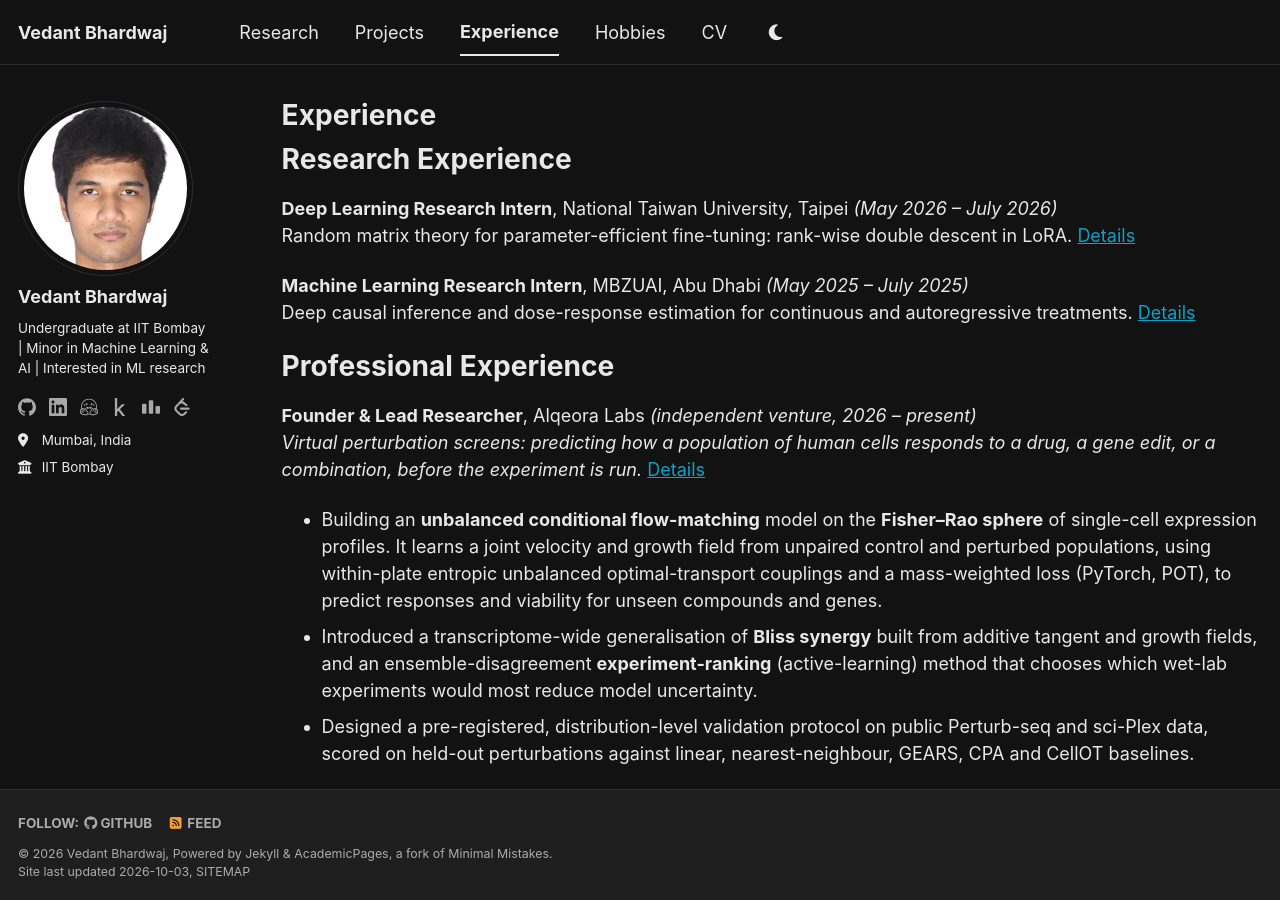
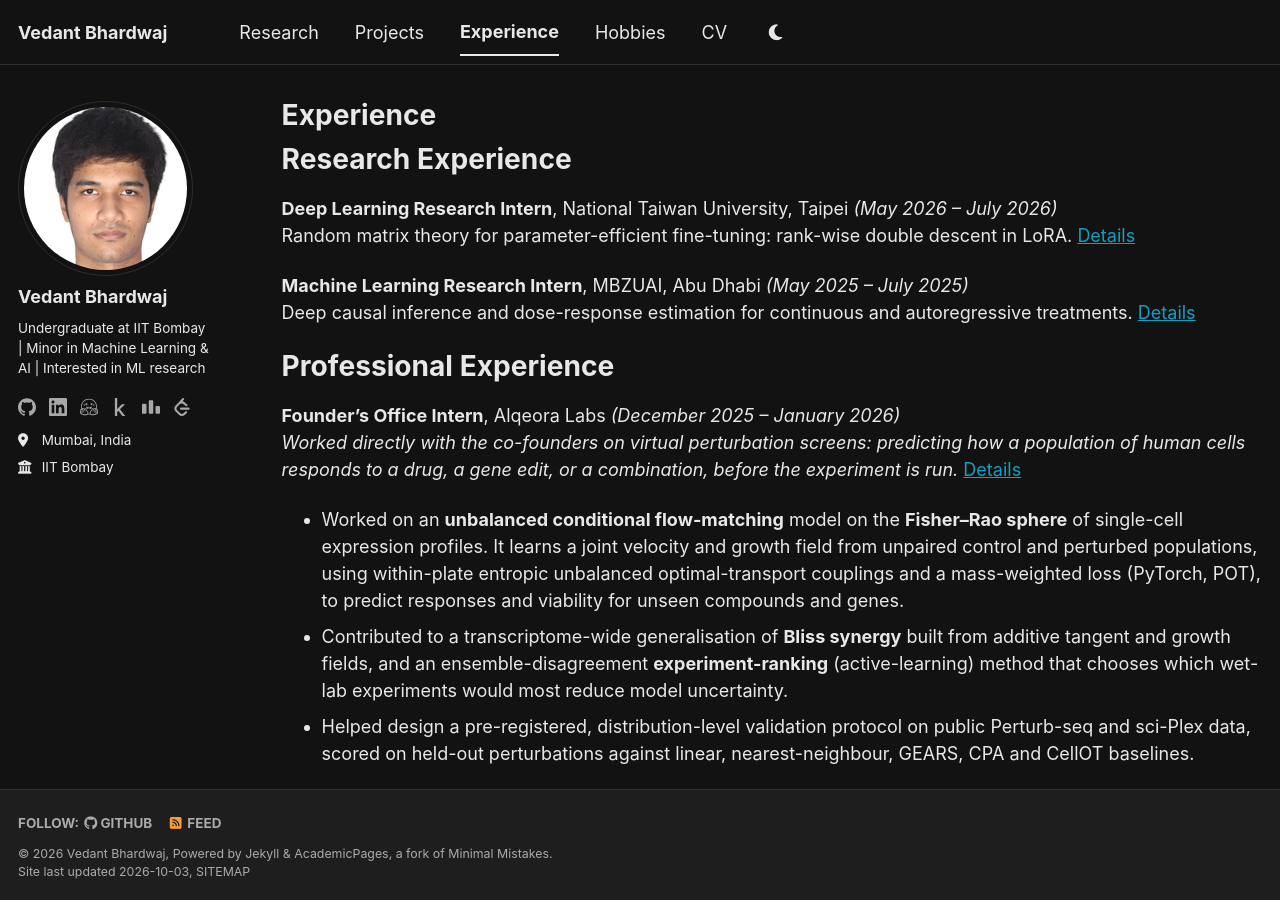
Before and after one commit to bhardwaj-vedant/bhardwaj-vedant.github.io, a Jekyll site: the page built from _pages/experience.md, in a window 1280 px wide and 900 px high. Built offline with Jekyll 4.4.1, drawn with Linux system fonts in a browser that asks for light colours; a style sheet for code colours, icons or effects is not loaded.

Commit message:
Retitle Alqeora Labs role as Founder's Office Intern (Dec 2025 – Jan 2026)
Co-Authored-By: Claude Opus 5.5 <noreply@anthropic.com>
Claude-Session: https://claude.ai/code/session_015tQRP4UjwrvKF13SwcGVmW

```diff
--- a/_pages/experience.md
+++ b/_pages/experience.md
@@ -19,18 +19,18 @@ Deep causal inference and dose-response estimation for continuous and autoregres
 
 Professional Experience
 ======
-**Founder & Lead Researcher**, Alqeora Labs *(independent venture, 2026 – present)*<br/>
-*Virtual perturbation screens: predicting how a population of human cells responds to a drug, a gene edit, or a
-combination, before the experiment is run.*
+**Founder's Office Intern**, Alqeora Labs *(December 2025 – January 2026)*<br/>
+*Worked directly with the co-founders on virtual perturbation screens: predicting how a population of human cells
+responds to a drug, a gene edit, or a combination, before the experiment is run.*
 [Details]({{ base_path }}/portfolio/05-alqeora-labs/)
-- Building an **unbalanced conditional flow-matching** model on the **Fisher–Rao sphere** of single-cell
+- Worked on an **unbalanced conditional flow-matching** model on the **Fisher–Rao sphere** of single-cell
   expression profiles. It learns a joint velocity and growth field from unpaired control and perturbed
   populations, using within-plate entropic unbalanced optimal-transport couplings and a mass-weighted loss
   (PyTorch, POT), to predict responses and viability for unseen compounds and genes.
-- Introduced a transcriptome-wide generalisation of **Bliss synergy** built from additive tangent and growth
+- Contributed to a transcriptome-wide generalisation of **Bliss synergy** built from additive tangent and growth
   fields, and an ensemble-disagreement **experiment-ranking** (active-learning) method that chooses which wet-lab
   experiments would most reduce model uncertainty.
-- Designed a pre-registered, distribution-level validation protocol on public Perturb-seq and sci-Plex data,
+- Helped design a pre-registered, distribution-level validation protocol on public Perturb-seq and sci-Plex data,
   scored on held-out perturbations against linear, nearest-neighbour, GEARS, CPA and CellOT baselines.
 
 **Machine Learning Engineer**, Unmesh Mashruwala Innovation Cell (UMIC), IIT Bombay *(September 2024 – April 2025)*<br/>
```
Also changed, not shown: _portfolio/05-alqeora-labs.md (+4 -4 lines).
